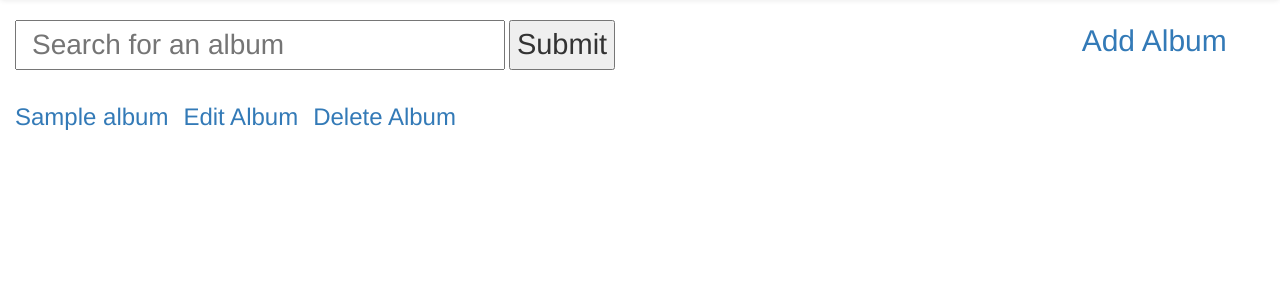
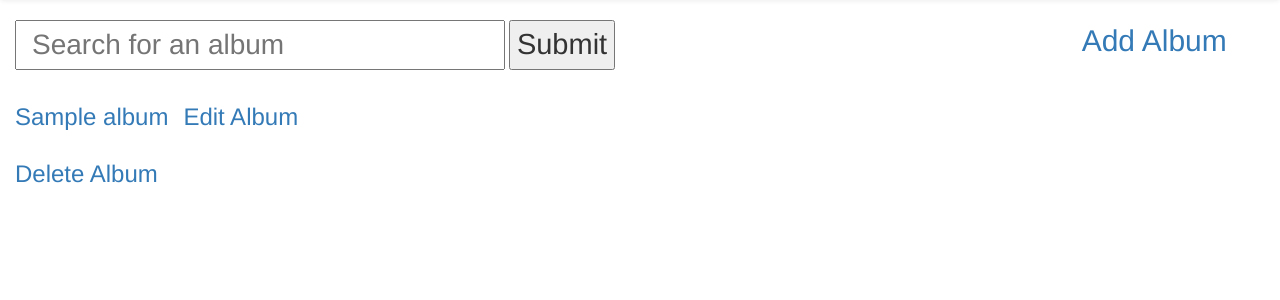
Before and after one commit to martinjohnlopez8/django-band, a Django app: page /albums/ in a window 1280 px wide. Shown: the part 52-352 px from the top of the page. Run offline with Django 3.2, Linux system fonts and the light colour scheme; a user stored in the database is signed in; tables that the repository leaves empty hold one stand-in row (values such as "Sample post"); some libraries are stand-ins or nearby versions.

Commit message:
fix form views

```diff
--- a/band/templates/band/album_list.html
+++ b/band/templates/band/album_list.html
@@ -17,7 +17,7 @@
 	</div>
 	<div class="row">
 		{% for album in albums %}
-		<div class="col-md-12">
+		<div class="col-md-4">
 				<a href="{% url 'band:album_detail' album.band.id album.id %}"><h3 class="float-left padding-right">{{ album.title }}</h3></a>
 				{% if user.is_authenticated %}
 				<a href="{% url 'band:edit_album' album.id %}"><h3 class="float-left padding-right"">Edit Album</h3></a>
--- a/band/views.py
+++ b/band/views.py
@@ -219,8 +219,7 @@ def login(request):
 			user = authenticate(username=username, password=raw_password)
 			band_login(request, user)
 			return redirect('band:band_list')
-	else:
-		form = UserCreationForm()
+	form = UserCreationForm()
 	return render(request, 'band/login.html', {
 		'form': form
 	})
```
